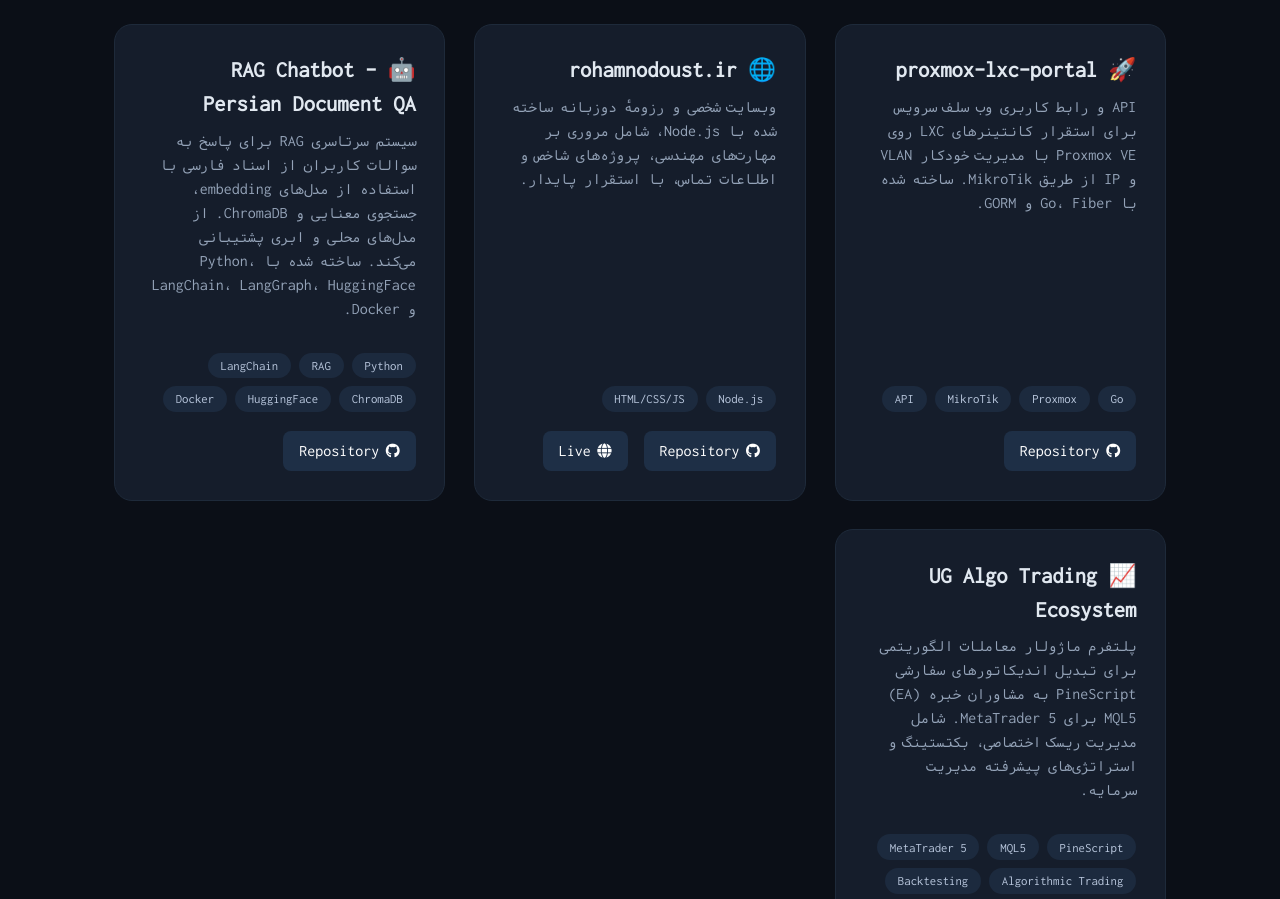
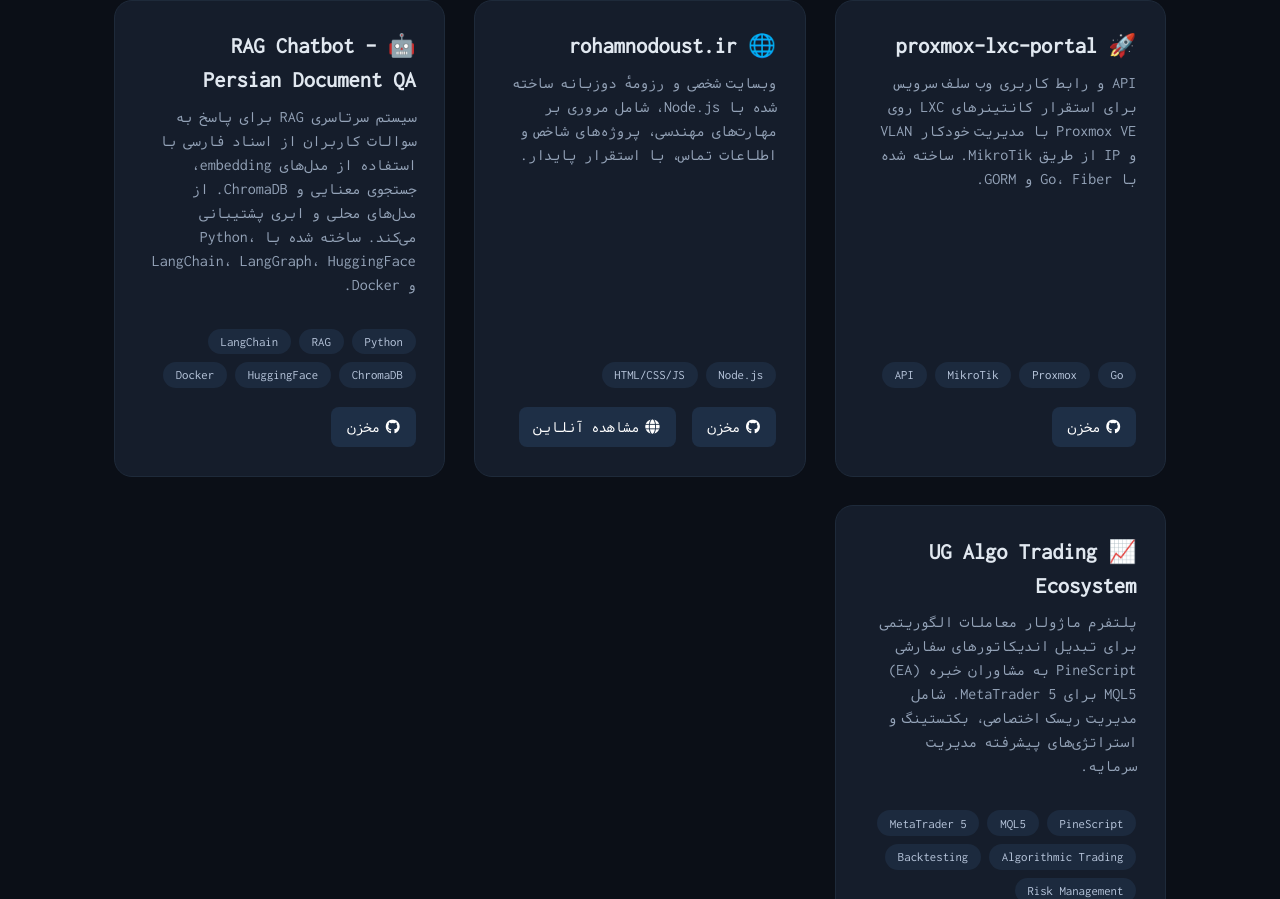
Before and after one commit to RohamN0/rohamnodoust.ir, a website: page public/html/index-fa.html in a window 1280 px wide. Shown: the part 2916-3815 px from the top of the page. Drawn offline with Linux system fonts and the light colour scheme; files whose address does not match are found by name.

Commit message:
fix: translation issues

```diff
--- a/public/html/index-fa.html
+++ b/public/html/index-fa.html
@@ -138,7 +138,6 @@
         <div class="skill-card"><i class="fab fa-python"></i><span data-i18n="skill_backend">توسعه بک اند (Python، Go، Node.js)</span></div>
         <div class="skill-card"><i class="fas fa-terminal"></i><span data-i18n="skill_automation">اتوماسیون و ابزارسازی (Bash، اسکریپت‌نویسی، CLI)</span></div>
         <div class="skill-card"><i class="fas fa-chart-line"></i><span>معاملات الگوریتمی (PineScript، MQL5، MetaTrader 5)</span></div>
-        <div class="skill-card"><i class="fas fa-chart-simple"></i><span>بک‌تستینگ و مدیریت ریسک</span></div>
       </div>
     </div>
 
@@ -240,7 +239,7 @@
             <span>Go</span><span>Proxmox</span><span>MikroTik</span><span>API</span>
           </div>
           <div class="project-links">
-            <a href="https://github.com/RohamN0/proxmox-lxc-portal" target="_blank" class="btn"><i class="fab fa-github"></i> <span data-i18n="repository">Repository</span></a>
+            <a href="https://github.com/RohamN0/proxmox-lxc-portal" target="_blank" class="btn"><i class="fab fa-github"></i> <span data-i18n="repository">مخزن</span></a>
           </div>
         </div>
 
@@ -251,8 +250,8 @@
             <span>Node.js</span><span>HTML/CSS/JS</span>
           </div>
           <div class="project-links">
-            <a href="https://github.com/RohamN0/rohamnodoust.ir" target="_blank" class="btn"><i class="fab fa-github"></i> <span data-i18n="repository">Repository</span></a>
-            <a href="https://rohamnodoust.ir" target="_blank" class="btn"><i class="fas fa-globe"></i> <span data-i18n="live">Live</span></a>
+            <a href="https://github.com/RohamN0/rohamnodoust.ir" target="_blank" class="btn"><i class="fab fa-github"></i> <span data-i18n="repository">مخزن</span></a>
+            <a href="https://rohamnodoust.ir" target="_blank" class="btn"><i class="fas fa-globe"></i> <span data-i18n="live">مشاهده آنلاین</span></a>
           </div>
         </div>
 
@@ -263,7 +262,7 @@
             <span>Python</span><span>RAG</span><span>LangChain</span><span>ChromaDB</span><span>HuggingFace</span><span>Docker</span>
           </div>
           <div class="project-links">
-            <a href="#" target="_blank" class="btn"><i class="fab fa-github"></i> <span data-i18n="repository">Repository</span></a>
+            <a href="#" target="_blank" class="btn"><i class="fab fa-github"></i> <span data-i18n="repository">مخزن</span></a>
           </div>
         </div>
 
@@ -274,7 +273,7 @@
             <span>PineScript</span><span>MQL5</span><span>MetaTrader 5</span><span>Algorithmic Trading</span><span>Backtesting</span><span>Risk Management</span>
           </div>
           <div class="project-links">
-            <a href="#" target="_blank" class="btn"><i class="fab fa-github"></i> <span data-i18n="repository">Repository</span></a>
+            <a href="#" target="_blank" class="btn"><i class="fab fa-github"></i> <span data-i18n="repository">مخزن</span></a>
           </div>
         </div>
       </div>
```
Also changed, not shown: public/html/index.html (+0 -1 lines).
